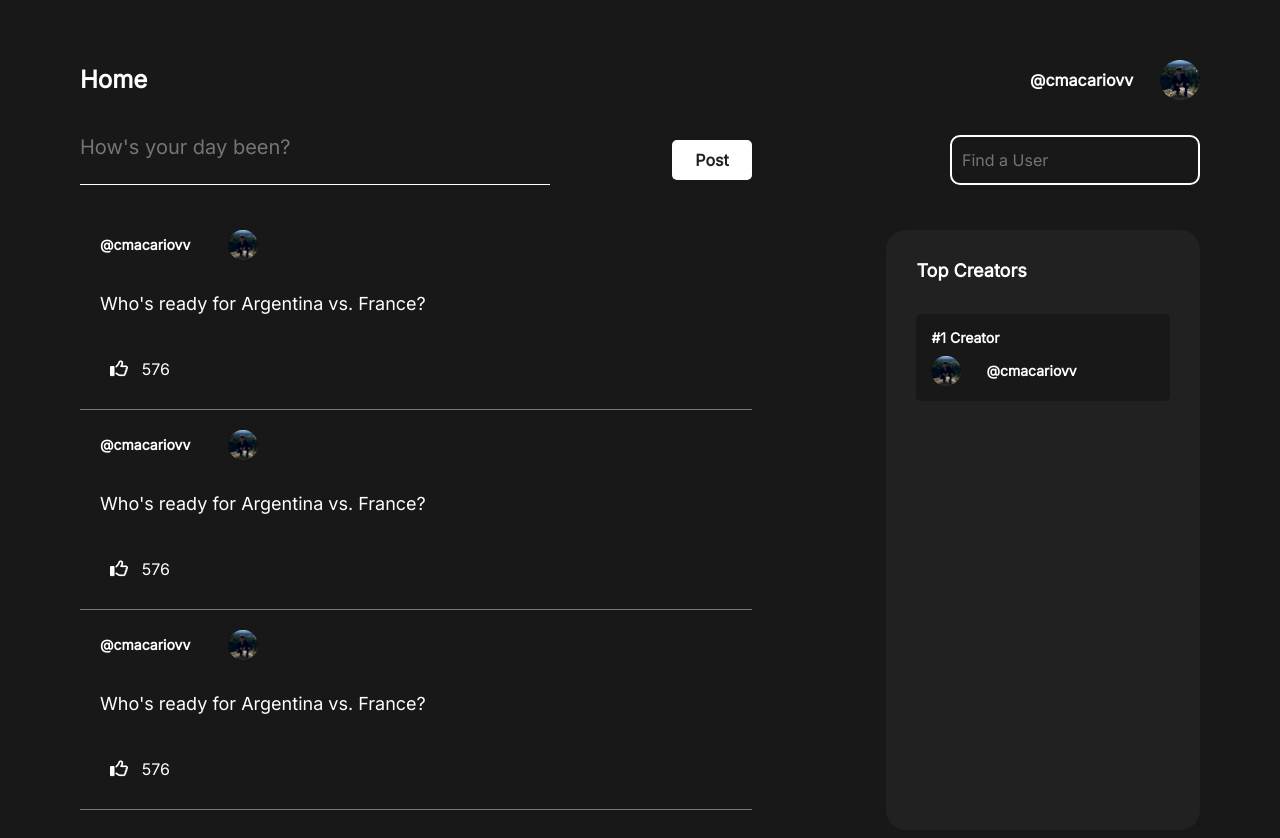
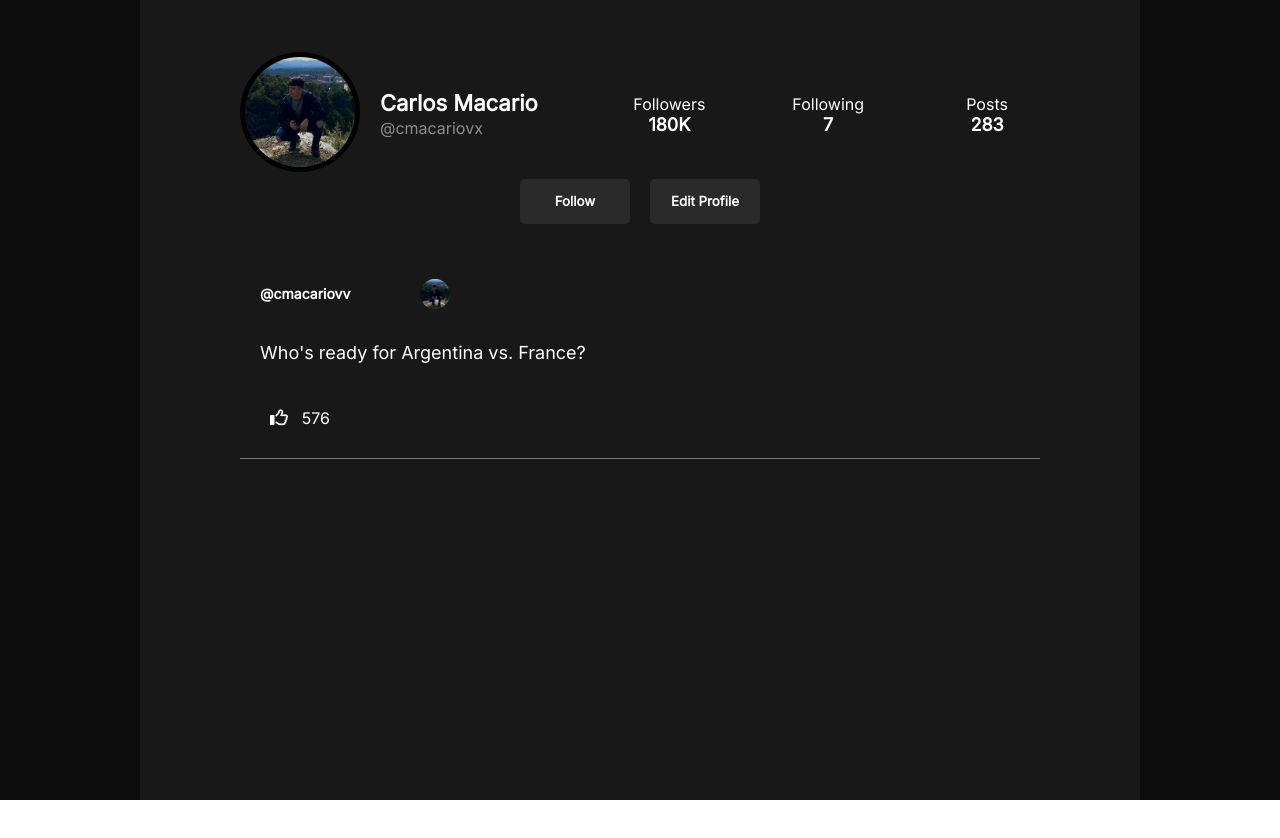
Before and after one commit to cmacariovx/spill, a React (Create React App) app in the folder client/: page / in a window 1280 px wide. Shown: the top 838 px of the page. After the commit the page ends 800 px from the top, so only its background shows below. Built offline with nearby package versions, Linux system fonts and the light colour scheme.

Commit message:
profile page feature

```diff
--- a/client/src/App.js
+++ b/client/src/App.js
@@ -4,12 +4,14 @@ import './App.css'
 
 import Landing from './Pages/Landing'
 import Home from './Pages/Home'
+import Profile from './Pages/Profile'
 
 function App() {
   return (
     <div className="app">
       {/* <Landing /> */}
-      <Home />
+      {/* <Home /> */}
+      <Profile />
     </div>
   )
 }
--- a/client/src/Components/UI/HomeDetailedPostCard.css
+++ b/client/src/Components/UI/HomeDetailedPostCard.css
@@ -9,6 +9,8 @@
     border-radius: 10px;
     position: absolute;
     padding: 40px;
+    left: 50%;
+    transform: translate(-50%, 0);
 }
 
     .homeDetailedLeftBody {
@@ -123,3 +125,37 @@
             overflow-y: scroll;
             padding-right: 15px;
         }
+
+        .homeDetailedCommentsInputContainer {
+            height: 10%;
+            width: 100%;
+            display: flex;
+            flex-direction: row;
+            justify-content: flex-start;
+            align-items: center;
+        }
+
+            .homeDetailedCommentsInput {
+                height: 100%;
+                width: 80%;
+                display: flex;
+                flex-direction: row;
+                justify-content: center;
+                align-items: center;
+            }
+
+            .homeDetailedPostCommentButton {
+                font-size: 18px;
+                display: flex;
+                flex-direction: row;
+                justify-content: center;
+                align-items: center;
+                margin-left: 10px;
+                cursor: pointer;
+                transition: linear 0.1s
+            }
+
+            .homeDetailedPostCommentButton:hover {
+                color:rgba(102, 189, 255, 1);
+                transition: linear 0.1s
+            }
--- a/client/src/Components/UI/HomeDetailedPostCard.js
+++ b/client/src/Components/UI/HomeDetailedPostCard.js
@@ -33,7 +33,10 @@ function HomeDetailedPostCard() {
                     <HomeCommentCard />
                     <HomeCommentCard />
                 </div>
-                <div className="homeDetailedCommentInputContainer"></div>
+                <div className="homeDetailedCommentsInputContainer">
+                    <input className="homeDetailedCommentsInput" placeholder="Add a Comment"></input>
+                    <i class="fa-regular fa-paper-plane homeDetailedPostCommentButton"></i>
+                </div>
             </div>
         </div>
     )
--- /dev/null
+++ b/client/src/Pages/Profile.css
@@ -0,0 +1,167 @@
+.profilePageContainer {
+    height: 100vh;
+    width: 100%;
+    display: flex;
+    flex-direction: column;
+    justify-content: center;
+    align-items: center;
+    background-color: rgb(12, 12, 12);
+}
+
+    .mainProfileBodyContainer {
+        height: 100%;
+        width: 100%;
+        max-width: 1000px;
+        display: flex;
+        flex-direction: column;
+        justify-content: flex-start;
+        align-items: center;
+        background-color: rgb(24, 24, 24);
+        padding: 40px 100px;
+    }
+
+        .mainProfileBodyIntroContainer {
+            height: 20%;
+            width: 100%;
+            display: flex;
+            flex-direction: row;
+            justify-content: flex-start;
+            align-items: center;
+        }
+
+            .mainProfileIntroPic {
+                height: 120px;
+                width: auto;
+                display: flex;
+                flex-direction: row;
+                justify-content: center;
+                align-items: center;
+                border-radius: 50%;
+                border: solid 5px black;
+            }
+
+            .mainProfileIntroCredentialsContainer {
+                height: 30%;
+                width: 25%;
+                display: flex;
+                flex-direction: column;
+                justify-content: space-between;
+                align-items: flex-start;
+                margin-left: 20px;
+            }
+
+                .mainProfileNameText {
+                    font-size: 22px;
+                    font-weight: bold;
+                }
+
+                .mainProfileUsernameText {
+                    font-size: 16px;
+                    opacity: 0.5;
+                }
+
+            .mainProfileIntroStatsContainer {
+                height: 25%;
+                width: 60%;
+                display: flex;
+                flex-direction: row;
+                justify-content: space-between;
+                align-items: center;
+                margin-left: 60px;
+            }
+
+                .mainProfileFollowersContainer {
+                    height: 100%;
+                    width: 25%;
+                    display: flex;
+                    flex-direction: column;
+                    justify-content: space-between;
+                    align-items: center;
+                }
+
+                .mainProfileFollowingContainer {
+                    height: 100%;
+                    width: 25%;
+                    display: flex;
+                    flex-direction: column;
+                    justify-content: space-between;
+                    align-items: center;
+                }
+
+                .mainProfilePostsNumberContainer {
+                    height: 100%;
+                    width: 25%;
+                    display: flex;
+                    flex-direction: column;
+                    justify-content: space-between;
+                    align-items: center;
+                }
+
+                    .mainProfileStatTitle {
+                        font-size: 16px;
+                    }
+
+                    .mainProfileStatNumber {
+                        font-size: 18px;
+                        font-weight: bold;
+                    }
+
+        .mainProfileBodyFollowContainer {
+            height: 5%;
+            width: 30%;
+            display: flex;
+            flex-direction: row;
+            justify-content: space-between;
+            align-items: center;
+        }
+
+            .followButton {
+                height: 45px;
+                width: 110px;
+                display: flex;
+                flex-direction: row;
+                justify-content: center;
+                align-items: center;
+                background-color: rgb(42, 42, 42);
+                border-radius: 5px;
+                padding: 10px;
+                font-weight: bold;
+                cursor: pointer;
+                transition: linear 0.1s;
+            }
+
+                .followButton:hover {
+                    background-color: rgb(32, 32, 32);
+                    transition: linear 0.1s;
+                }
+
+            .editButton {
+                height: 45px;
+                width: 110px;
+                display: flex;
+                flex-direction: row;
+                justify-content: center;
+                align-items: center;
+                background-color: rgb(42, 42, 42);
+                border-radius: 5px;
+                padding: 10px;
+                font-weight: bold;
+                cursor: pointer;
+                transition: linear 0.1s;
+            }
+
+                .editButton:hover {
+                    background-color: rgb(32, 32, 32);
+                    transition: linear 0.1s;
+                }
+
+
+        .mainProfilePostsFeedContainer {
+            height: 70%;
+            width: 100%;
+            display: flex;
+            flex-direction: column;
+            justify-content: flex-start;
+            align-items: center;
+            margin-top: 40px;
+        }
--- /dev/null
+++ b/client/src/Pages/Profile.js
@@ -0,0 +1,54 @@
+import React, { useState } from "react";
+
+import './Profile.css'
+
+import mainProfileBodyPic from '../Components/UI/Images/personal.jpg'
+
+import HomePostCard from "../Components/UI/HomePostCard"
+import HomeDetailedPostCard from "../Components/UI/HomeDetailedPostCard"
+
+function Profile() {
+    let [cardClick2, setCardClick2] = useState(false)
+
+    function detailedCard2() {
+        setCardClick2(true)
+    }
+
+    return (
+        <div className="profilePageContainer">
+            <div className="mainProfileBodyContainer">
+                <div className="mainProfileBodyIntroContainer">
+                    <img className="mainProfileIntroPic" src={mainProfileBodyPic}></img>
+                    <div className="mainProfileIntroCredentialsContainer">
+                        <p className="mainProfileNameText">Carlos Macario</p>
+                        <p className="mainProfileUsernameText">@cmacariovx</p>
+                    </div>
+                    <div className="mainProfileIntroStatsContainer">
+                        <div className="mainProfileFollowersContainer">
+                            <p className="mainProfileStatTitle">Followers</p>
+                            <p className="mainProfileStatNumber">180K</p>
+                        </div>
+                        <div className="mainProfileFollowingContainer">
+                            <p className="mainProfileStatTitle">Following</p>
+                            <p className="mainProfileStatNumber">7</p>
+                        </div>
+                        <div className="mainProfilePostsNumberContainer">
+                            <p className="mainProfileStatTitle">Posts</p>
+                            <p className="mainProfileStatNumber">283</p>
+                        </div>
+                    </div>
+                </div>
+                <div className="mainProfileBodyFollowContainer">
+                    <button className="followButton">Follow</button>
+                    <button className="editButton">Edit Profile</button>
+                </div>
+                <div className="mainProfilePostsFeedContainer">
+                    {cardClick2 && <HomeDetailedPostCard />}
+                    <HomePostCard onShowCard={detailedCard2}/>
+                </div>
+            </div>
+        </div>
+    )
+}
+
+export default Profile
```
